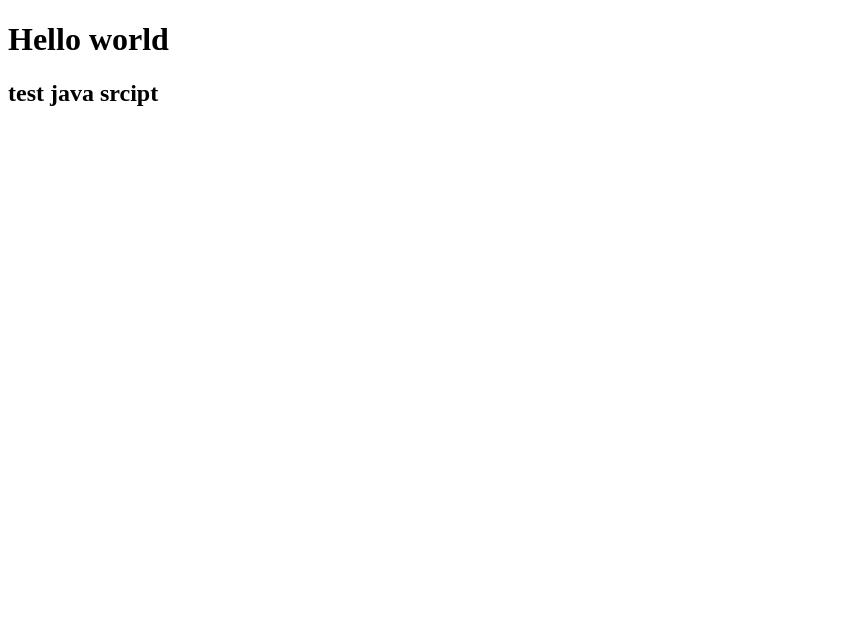
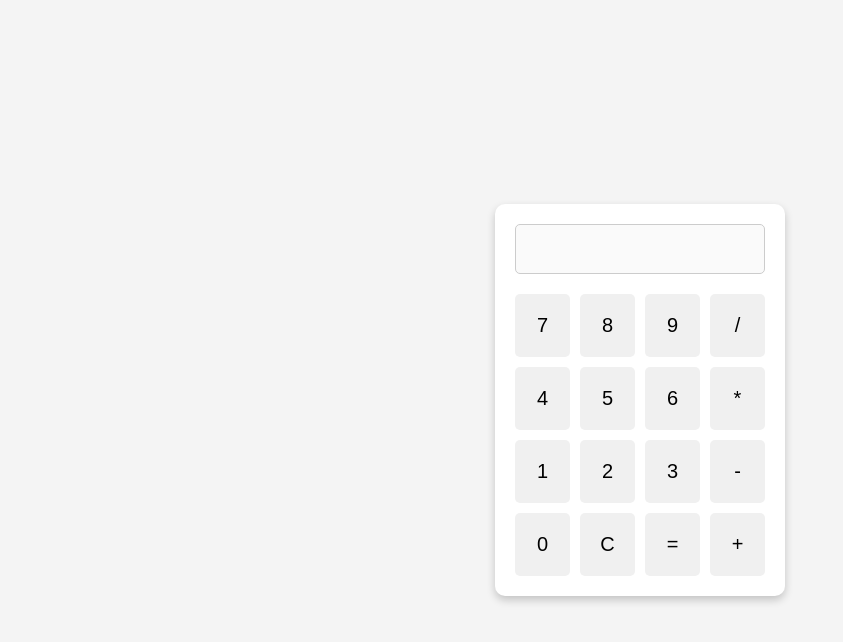
Before and after one commit to Y4x16/testbranch, a plain HTML site: page index.html in a window 1280 px wide. Shown: the whole page, without its empty margins (0-843 px from the left). Drawn offline with Linux system fonts and the light colour scheme.

Commit message:
new calcurator

```diff
--- a/index.html
+++ b/index.html
@@ -3,11 +3,34 @@
 <head>
     <meta charset="UTF-8">
     <meta name="viewport" content="width=device-width, initial-scale=1.0">
-    <title>Yok</title>
+    <title>เครื่องคิดเลข</title>
+    <link rel="stylesheet" href="style.css">
 </head>
 <body>
-    <h1>Hello world</h1>
-    <h2>test java srcipt</h2>
+    <div class="calculator">
+        <input type="text" id="display" disabled>
+        <div class="buttons">
+            <button class="btn" onclick="appendNumber('7')">7</button>
+            <button class="btn" onclick="appendNumber('8')">8</button>
+            <button class="btn" onclick="appendNumber('9')">9</button>
+            <button class="btn" onclick="operate('/')">/</button>
+
+            <button class="btn" onclick="appendNumber('4')">4</button>
+            <button class="btn" onclick="appendNumber('5')">5</button>
+            <button class="btn" onclick="appendNumber('6')">6</button>
+            <button class="btn" onclick="operate('*')">*</button>
+
+            <button class="btn" onclick="appendNumber('1')">1</button>
+            <button class="btn" onclick="appendNumber('2')">2</button>
+            <button class="btn" onclick="appendNumber('3')">3</button>
+            <button class="btn" onclick="operate('-')">-</button>
+
+            <button class="btn" onclick="appendNumber('0')">0</button>
+            <button class="btn" onclick="clearDisplay()">C</button>
+            <button class="btn" onclick="calculate()">=</button>
+            <button class="btn" onclick="operate('+')">+</button>
+        </div>
+    </div>
     <script src="srcipt.js"></script>
 </body>
 </html>
--- a/srcipt.js
+++ b/srcipt.js
@@ -1,2 +1,62 @@
 console.log("Pacharapol Jensamut");
 console.log("YOK");
+
+
+
+
+let currentInput = ''; // เก็บค่าที่พิมพ์บนหน้าจอ
+let firstValue = null; // เก็บค่าตัวเลขตัวแรก
+let operation = null; // เก็บการดำเนินการ
+
+// ฟังก์ชันที่เพิ่มตัวเลขเข้าไปในหน้าจอ
+function appendNumber(number) {
+    currentInput += number;
+    document.getElementById('display').value = currentInput;
+}
+
+// ฟังก์ชันที่ล้างหน้าจอ
+function clearDisplay() {
+    currentInput = '';
+    firstValue = null;
+    operation = null;
+    document.getElementById('display').value = '';
+}
+
+// ฟังก์ชันที่บันทึกการดำเนินการ (เช่น +, -, *, /)
+function operate(op) {
+    if (firstValue === null) {
+        firstValue = parseFloat(currentInput);
+        currentInput = '';
+        operation = op;
+    }
+}
+
+// ฟังก์ชันคำนวณผลลัพธ์
+function calculate() {
+    if (operation && firstValue !== null) {
+        const secondValue = parseFloat(currentInput);
+        let result;
+        switch (operation) {
+            case '+':
+                result = firstValue + secondValue;
+                break;
+            case '-':
+                result = firstValue - secondValue;
+                break;
+            case '*':
+                result = firstValue * secondValue;
+                break;
+            case '/':
+                if (secondValue === 0) {
+                    result = 'Error'; // แสดงข้อผิดพลาดเมื่อหารด้วย 0
+                } else {
+                    result = firstValue / secondValue;
+                }
+                break;
+        }
+        document.getElementById('display').value = result;
+        currentInput = result.toString();
+        firstValue = null;
+        operation = null;
+    }
+}
--- /dev/null
+++ b/style.css
@@ -0,0 +1,53 @@
+body {
+    font-family: Arial, sans-serif;
+    display: flex;
+    justify-content: center;
+    align-items: center;
+    height: 100vh;
+    background-color: #f4f4f4;
+    margin: 0;
+}
+
+.calculator {
+    background-color: #fff;
+    padding: 20px;
+    border-radius: 10px;
+    box-shadow: 0 4px 8px rgba(0, 0, 0, 0.2);
+    width: 250px;
+}
+
+#display {
+    width: 100%;
+    height: 50px;
+    font-size: 24px;
+    text-align: right;
+    margin-bottom: 20px;
+    padding: 10px;
+    border: 1px solid #ccc;
+    border-radius: 5px;
+    box-sizing: border-box;
+}
+
+.buttons {
+    display: grid;
+    grid-template-columns: repeat(4, 1fr);
+    gap: 10px;
+}
+
+button {
+    padding: 20px;
+    font-size: 20px;
+    border: none;
+    border-radius: 5px;
+    background-color: #f0f0f0;
+    cursor: pointer;
+    transition: background-color 0.3s;
+}
+
+button:hover {
+    background-color: #ddd;
+}
+
+button:active {
+    background-color: #bbb;
+}
```
